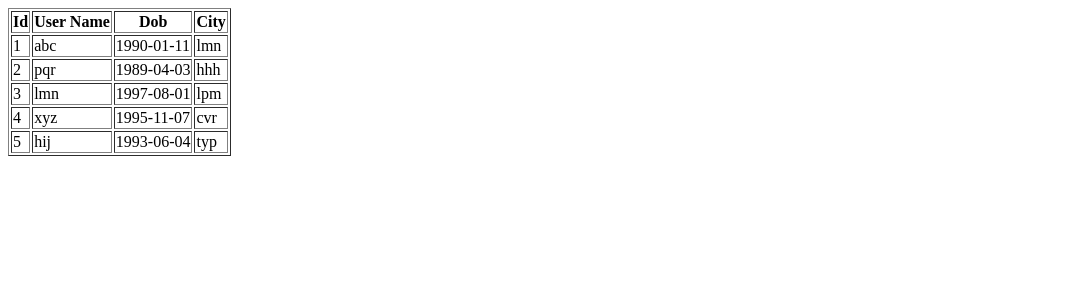
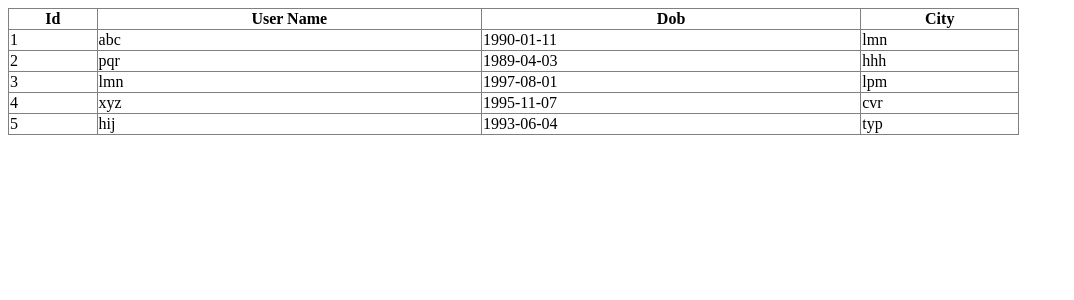
Before and after one commit to aniruddhha/angular-training-1654bdbea42547838a0c0928fad0dd34, an Angular app in the folder routing-app/: page /users in a window 1280 px wide. Shown: the top 300 px of the page, without its empty margins (0-1074 px from the left). Built offline with nearby package versions, Linux system fonts and the light colour scheme.

Commit message:
angular : routing : style for table

```diff
--- a/routing-app/src/app/users/users.component.css
+++ b/routing-app/src/app/users/users.component.css
@@ -0,0 +1,8 @@
+table {
+    width: 80%;
+}
+
+table, th, td {
+    border: 1px solid gray;
+    border-collapse: collapse;
+}
--- a/routing-app/src/app/users/users.component.html
+++ b/routing-app/src/app/users/users.component.html
@@ -1,4 +1,4 @@
-<table border='1'>
+<table>
     <tr>
       <th>Id</th>
       <th>User Name</th>
```
